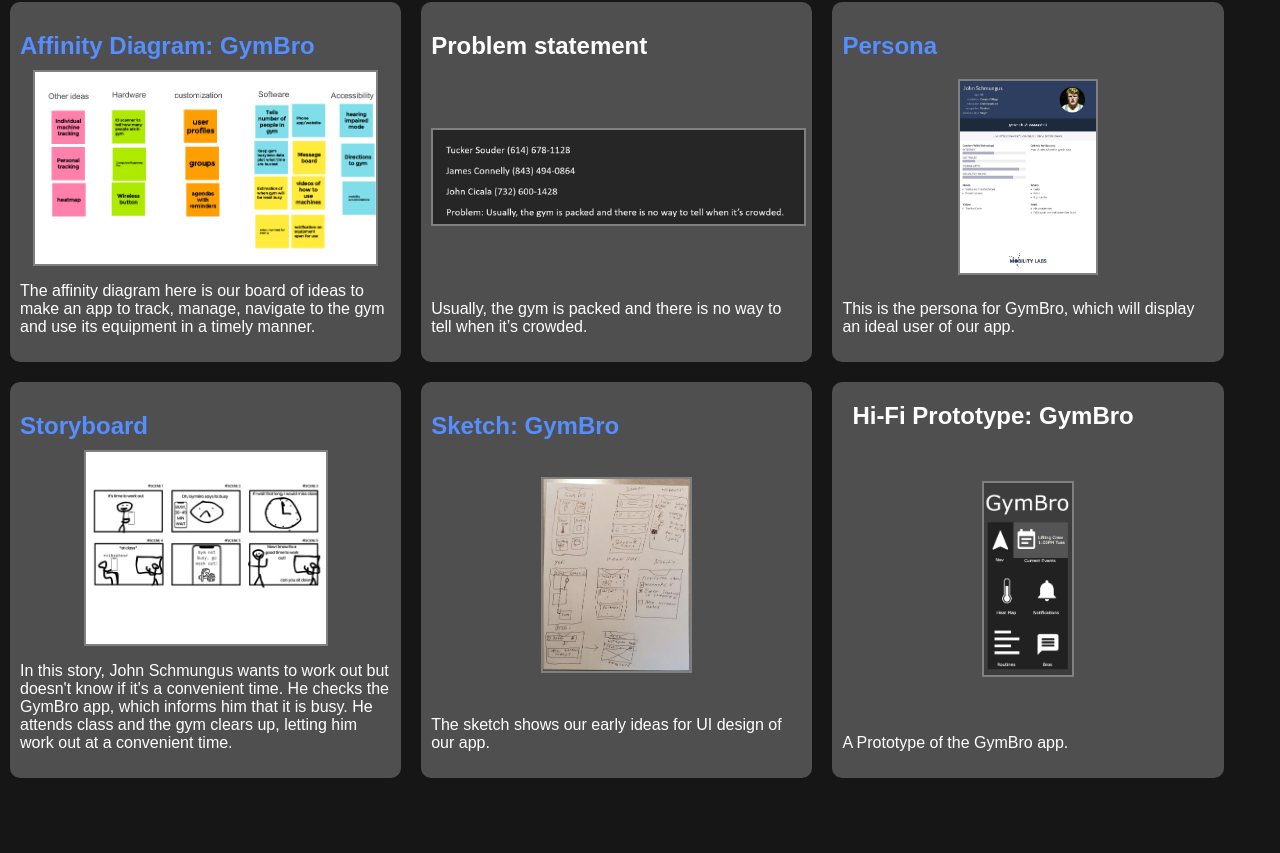
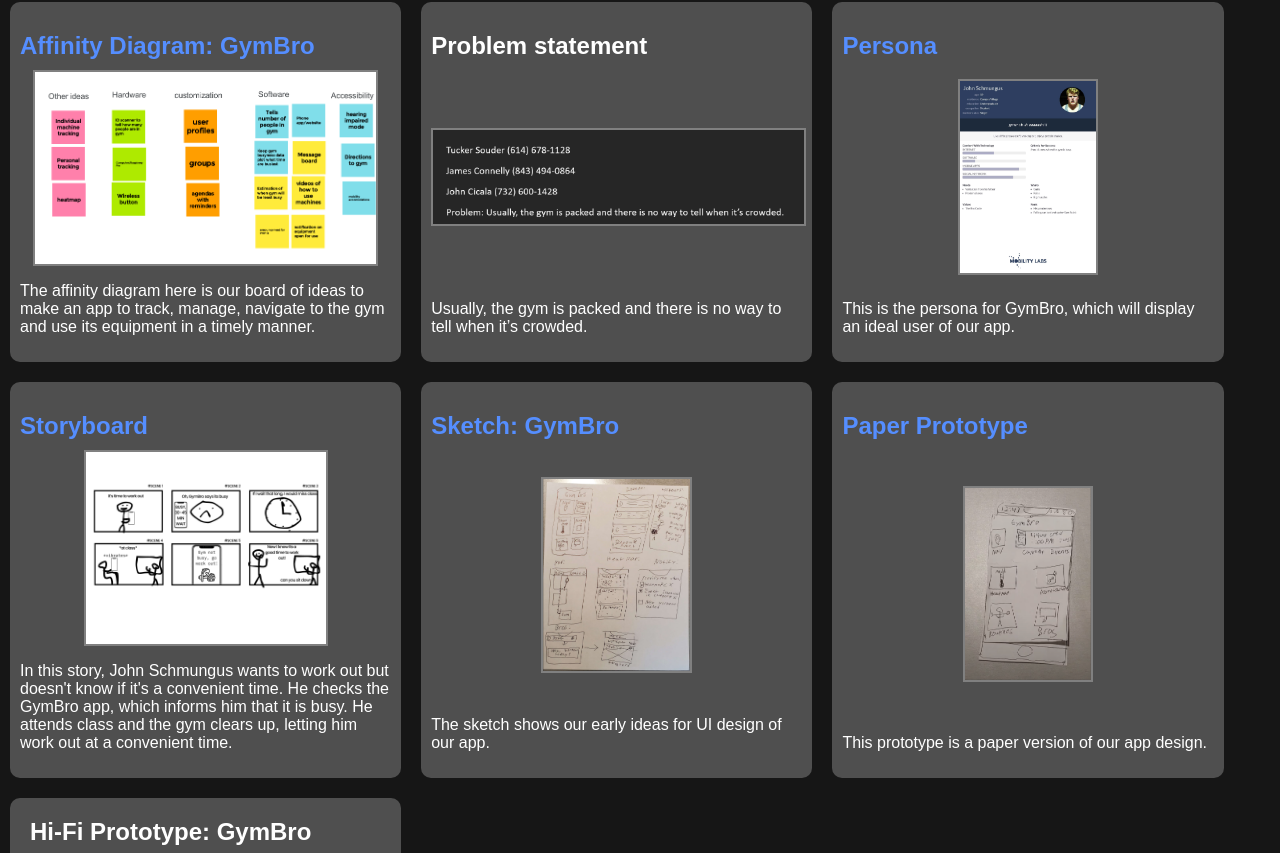
Before and after one commit to SynthwaveFox/SynthwaveFox.github.io, a plain HTML site: page index.html in a window 1280 px wide. Shown: the part 65-918 px from the top of the page. Before the commit the page ends 853 px from the top, so only its background shows below. Drawn offline with Linux system fonts and the light colour scheme.

Commit message:
paper prototype

```diff
--- a/index.html
+++ b/index.html
@@ -91,6 +91,21 @@
         </div>
     </section>
 
+        <!-- Paper Prototype -->
+        <section class="assign">
+          <a href="https://youtu.be/KU1alHE8dTQ">
+              <h2>Paper Prototype</h2>
+          </a>
+          <div class="assign-image">
+              <a href="https://youtu.be/KU1alHE8dTQ">
+                  <img src="images/PaperPrototype.png" alt="Prototype">
+              </a>
+          </div>
+          <div class="assign-description">
+              <p>This prototype is a paper version of our app design.</p>
+          </div>
+      </section>
+
     <!-- Hi-Fi Prototype -->
     <section class="assign">
         <a href="files/hi-fi-prototype/index.html">
```
Also changed, not shown: images/PaperPrototype.png (added).
